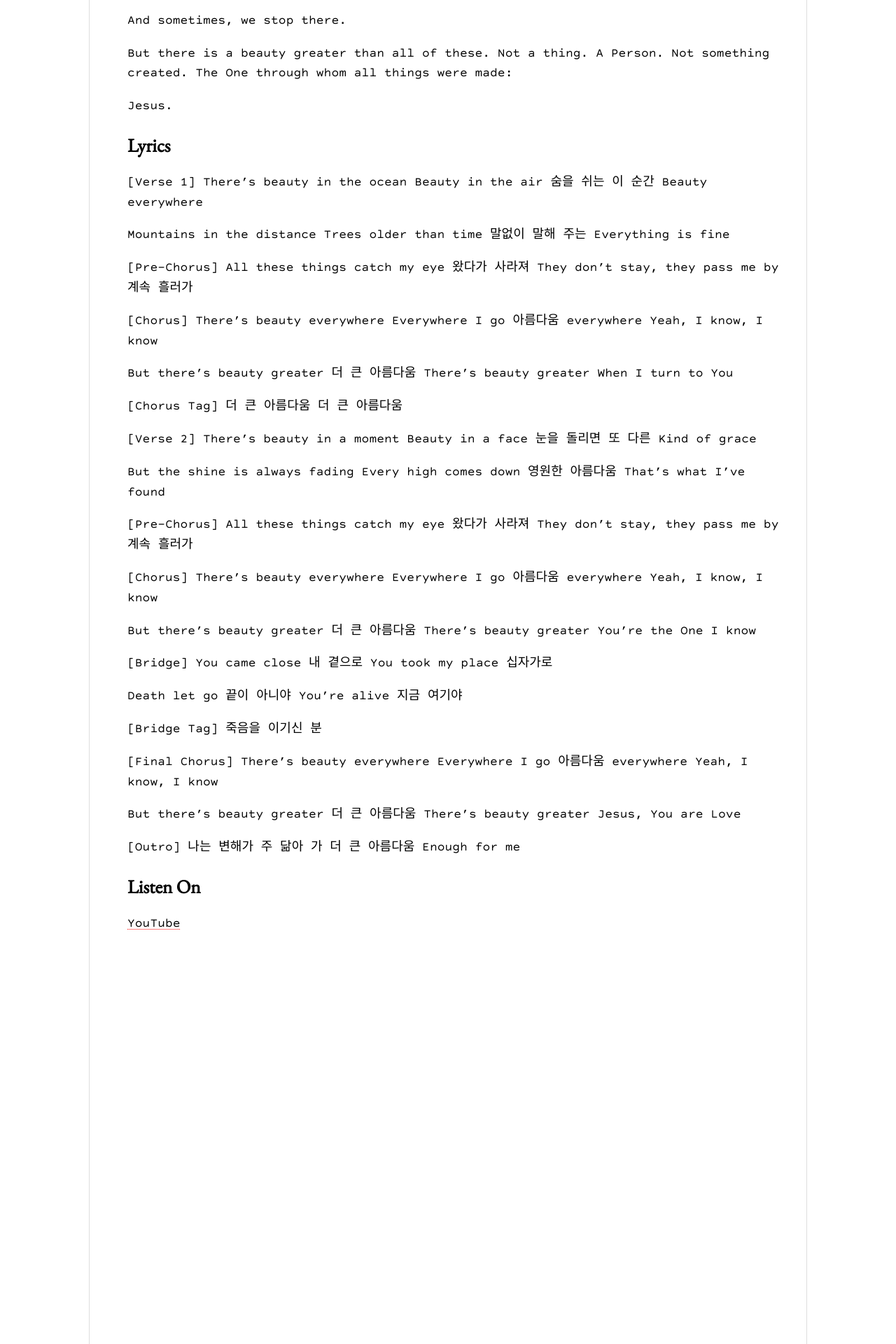
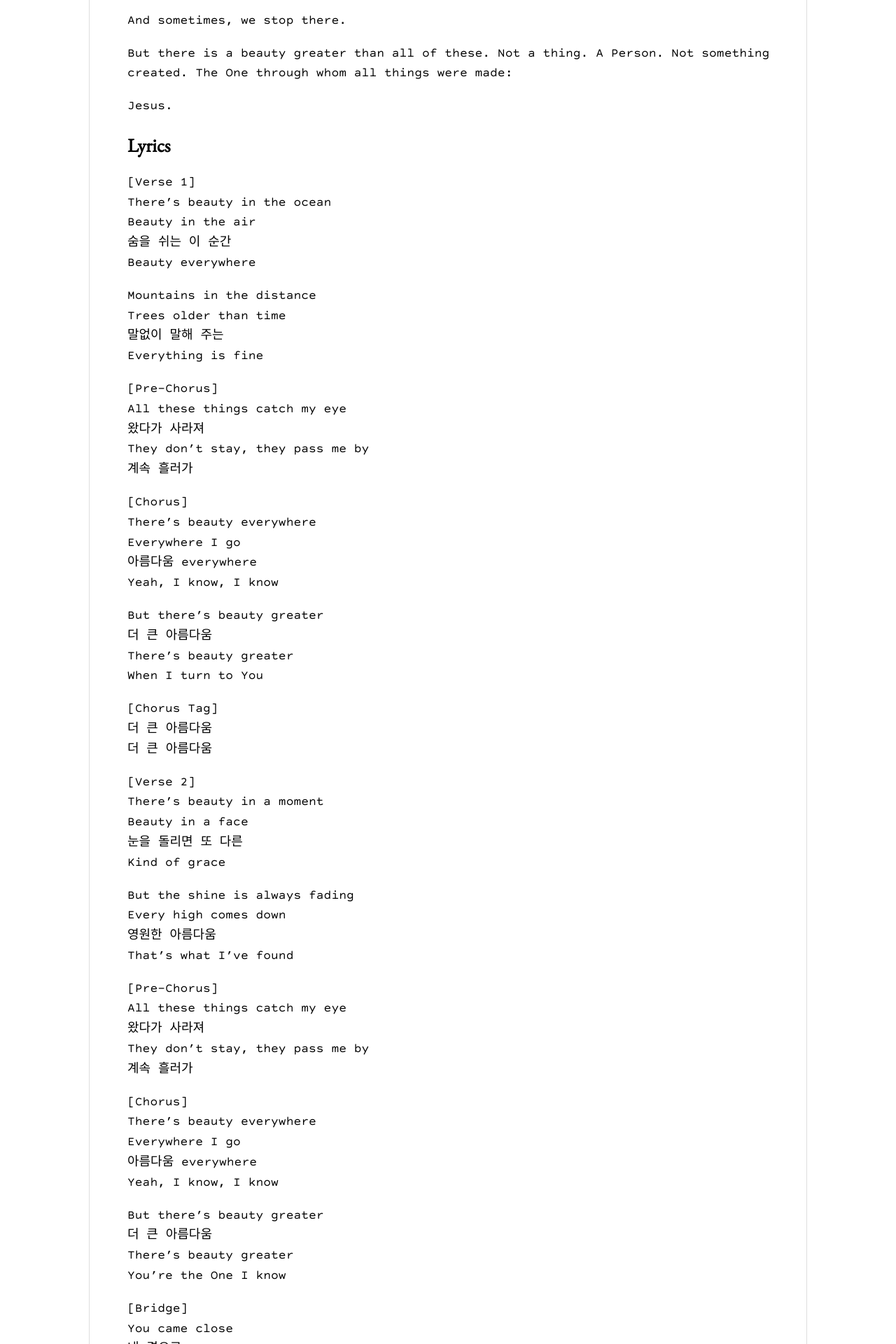
Before and after one commit to jnskm/jnskm.github.io, a Jekyll site: the page built from _music/beauty-greater.md, in a window 1280 px wide. Shown: the part 645-2565 px from the top of the page at 70% size. Built offline with Jekyll 4.4.1, drawn with Linux system fonts in a browser that asks for light colours; some of the changed text lies outside the part shown.

Commit message:
Update beauty-greater.md

```diff
--- a/_music/beauty-greater.md
+++ b/_music/beauty-greater.md
@@ -30,95 +30,95 @@ The One through whom all things were made:
 Jesus.
 
 ## Lyrics
-[Verse 1]
-There’s beauty in the ocean
-Beauty in the air
-숨을 쉬는 이 순간
-Beauty everywhere
+[Verse 1]<br>
+There’s beauty in the ocean<br>
+Beauty in the air<br>
+숨을 쉬는 이 순간<br>
+Beauty everywhere<br>
 
-Mountains in the distance
-Trees older than time
-말없이 말해 주는
-Everything is fine
+Mountains in the distance<br>
+Trees older than time<br>
+말없이 말해 주는<br>
+Everything is fine<br>
 
-[Pre-Chorus]
-All these things catch my eye
-왔다가 사라져
-They don’t stay, they pass me by
-계속 흘러가
+[Pre-Chorus]<br>
+All these things catch my eye<br>
+왔다가 사라져<br>
+They don’t stay, they pass me by<br>
+계속 흘러가<br>
 
-[Chorus]
-There’s beauty everywhere
-Everywhere I go
-아름다움 everywhere
-Yeah, I know, I know
+[Chorus]<br>
+There’s beauty everywhere<br>
+Everywhere I go<br>
+아름다움 everywhere<br>
+Yeah, I know, I know<br>
 
-But there’s beauty greater
-더 큰 아름다움
-There’s beauty greater
-When I turn to You
+But there’s beauty greater<br>
+더 큰 아름다움<br>
+There’s beauty greater<br>
+When I turn to You<br>
 
-[Chorus Tag]
-더 큰 아름다움
-더 큰 아름다움
+[Chorus Tag]<br>
+더 큰 아름다움<br>
+더 큰 아름다움<br>
 
-[Verse 2]
-There’s beauty in a moment
-Beauty in a face
-눈을 돌리면 또 다른
-Kind of grace
+[Verse 2]<br>
+There’s beauty in a moment<br>
+Beauty in a face<br>
+눈을 돌리면 또 다른<br>
+Kind of grace<br>
 
-But the shine is always fading
-Every high comes down
-영원한 아름다움
-That’s what I’ve found
+But the shine is always fading<br>
+Every high comes down<br>
+영원한 아름다움<br>
+That’s what I’ve found<br>
 
-[Pre-Chorus]
-All these things catch my eye
-왔다가 사라져
-They don’t stay, they pass me by
-계속 흘러가
+[Pre-Chorus]<br>
+All these things catch my eye<br>
+왔다가 사라져<br>
+They don’t stay, they pass me by<br>
+계속 흘러가<br>
 
-[Chorus]
-There’s beauty everywhere
-Everywhere I go
-아름다움 everywhere
-Yeah, I know, I know
+[Chorus]<br>
+There’s beauty everywhere<br>
+Everywhere I go<br>
+아름다움 everywhere<br>
+Yeah, I know, I know<br>
 
-But there’s beauty greater
-더 큰 아름다움
-There’s beauty greater
-You’re the One I know
+But there’s beauty greater<br>
+더 큰 아름다움<br>
+There’s beauty greater<br>
+You’re the One I know<br>
 
-[Bridge]
-You came close
-내 곁으로
-You took my place
-십자가로
+[Bridge]<br>
+You came close<br>
+내 곁으로<br>
+You took my place<br>
+십자가로<br>
 
-Death let go
-끝이 아니야
-You’re alive
-지금 여기야
+Death let go<br>
+끝이 아니야<br>
+You’re alive<br>
+지금 여기야<br>
 
-[Bridge Tag]
-죽음을 이기신 분
+[Bridge Tag]<br>
+죽음을 이기신 분<br>
 
-[Final Chorus]
-There’s beauty everywhere
-Everywhere I go
-아름다움 everywhere
-Yeah, I know, I know
+[Final Chorus]<br>
+There’s beauty everywhere<br>
+Everywhere I go<br>
+아름다움 everywhere<br>
+Yeah, I know, I know<br>
 
-But there’s beauty greater
-더 큰 아름다움
-There’s beauty greater
-Jesus, You are Love
+But there’s beauty greater<br>
+더 큰 아름다움<br>
+There’s beauty greater<br>
+Jesus, You are Love<br>
 
-[Outro]
-나는 변해가
-주 닮아 가
-더 큰 아름다움
-Enough for me
+[Outro]<br>
+나는 변해가<br>
+주 닮아 가<br>
+더 큰 아름다움<br>
+Enough for me<br>
 
 ## Listen On
```
